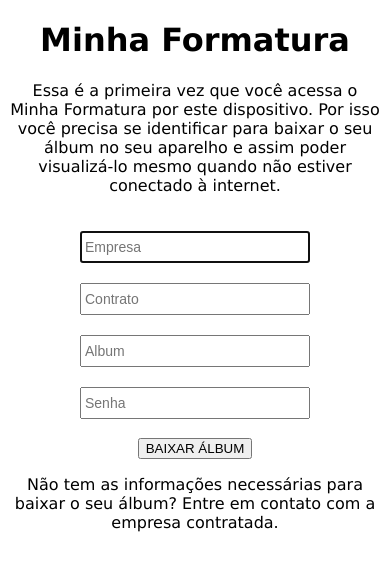
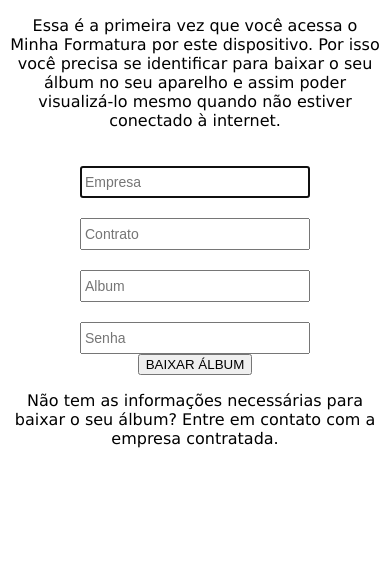
Before and after one commit to brunopeitl/minhaformatura, a plain HTML site: page www/index.html in a window 390 px wide. Drawn offline with Linux system fonts and the light colour scheme; some packages are replaced by stand-ins of ours.

Commit message:
Add files via upload

```diff
--- a/www/index.html
+++ b/www/index.html
@@ -12,9 +12,11 @@
 
 <body>
     <div class="app">
-		<h1>Minha Formatura</h1>
+		<div id="titulo"></div>
+		<div id="formulario">
 			<p>Essa é a primeira vez que você acessa o Minha Formatura por este dispositivo. Por isso você precisa se identificar para baixar o seu álbum no seu aparelho e assim poder visualizá-lo mesmo quando não estiver conectado à internet.</p>
 
+			<div id="campos">
 				<input type="text" id="empresa" name="empresa" placeholder="Empresa" autofocus required>
 				<br>
 				<input type="text" id="contrato" name="contrato" placeholder="Contrato" required>
@@ -22,10 +24,14 @@
 				<input type="text" id="album" name="album" placeholder="Album" required>
 				<br>
 				<input type="password" id="senha" name="senha" placeholder="Senha" required>
-  			<br><br>
+				<br>
 				<button id="baixarAlbum">BAIXAR ÁLBUM</button>
+			</div>
+		</div>
 
+		<div id="rodape">
 		<p>Não tem as informações necessárias para baixar o seu álbum? Entre em contato com a empresa contratada.</p>
+		</div>
     </div>
     <script type="text/javascript" src="cordova.js"></script>
     <script type="text/javascript" src="js/index.js"></script>
```
Lines whose indentation alone changed are shown as unchanged.
